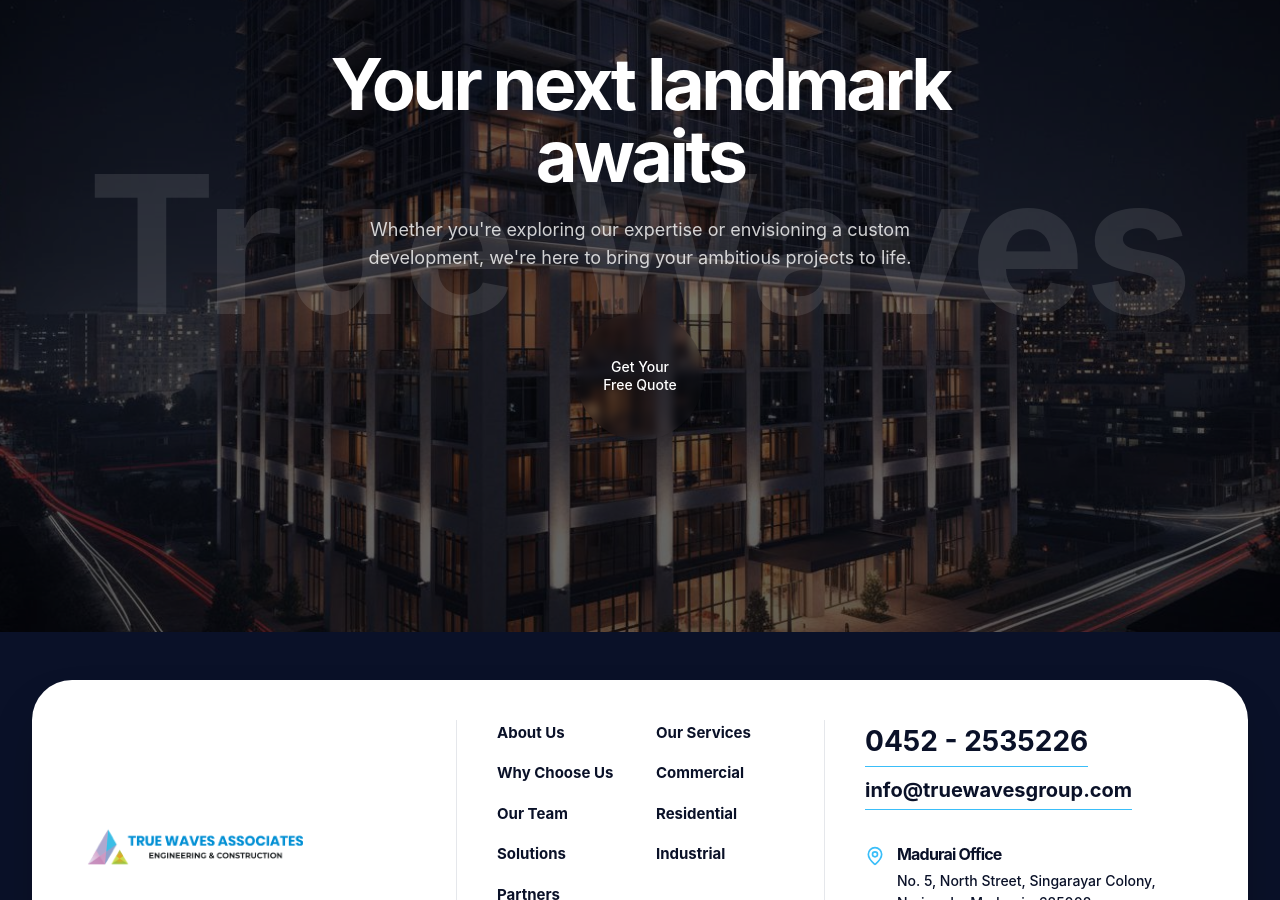
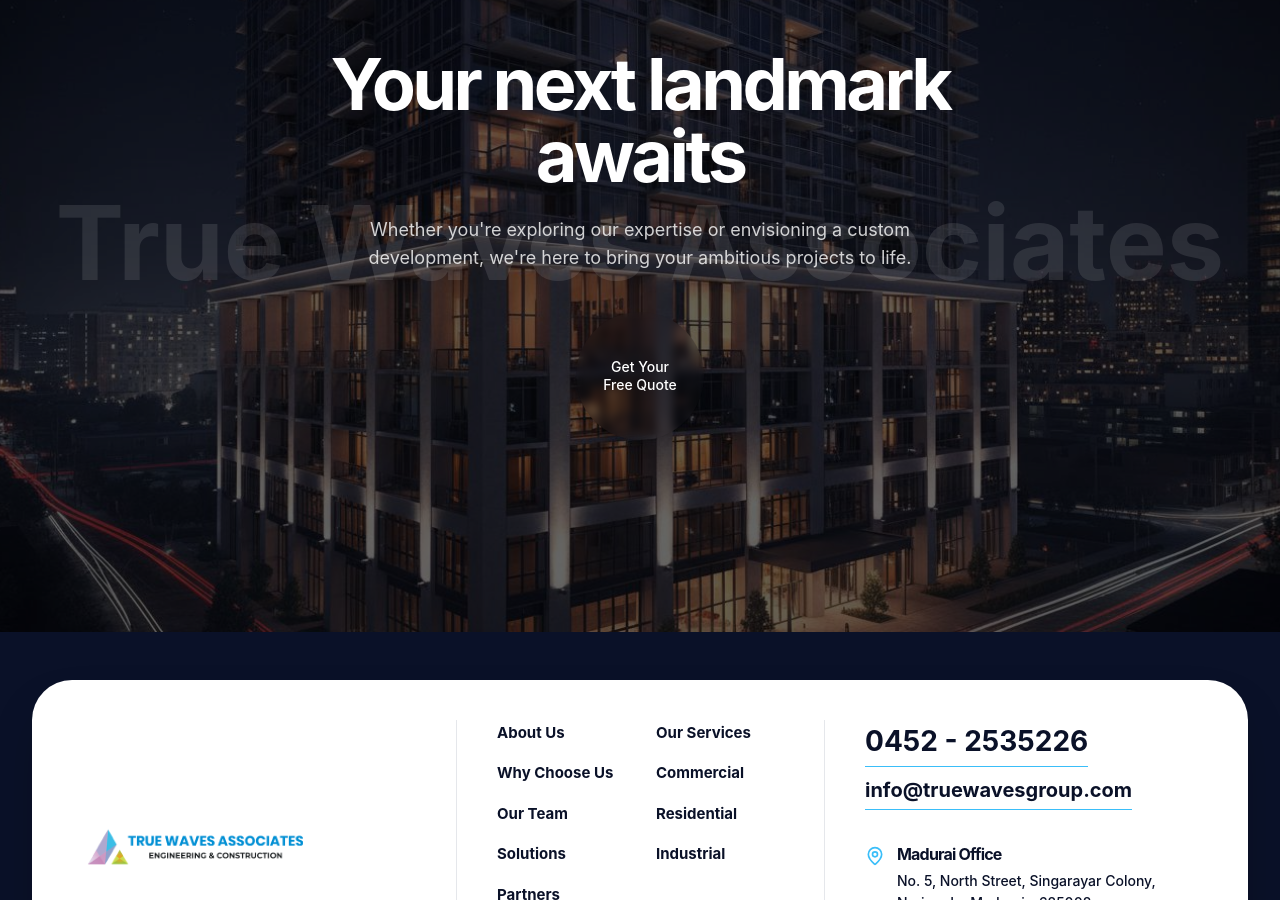
Before and after one commit to godivatech/truewaves_associates_website, a React (Vite) app: page /about in a window 1280 px wide. Shown: the part 6557-7457 px from the top of the page. Built offline with nearby package versions, Linux system fonts and the light colour scheme; no server answers.

Commit message:
Ui and Ux changes

```diff
--- a/src/sections/FooterCTA.tsx
+++ b/src/sections/FooterCTA.tsx
@@ -20,9 +20,9 @@ export default function FooterCTA() {
           whileInView={{ opacity: 0.1, scale: 1 }}
           viewport={{ once: true }}
           transition={{ duration: 0.8 }}
-          className="text-[15vw] font-bold text-white whitespace-nowrap"
+          className="text-[12vw] sm:text-[10vw] lg:text-[8vw] font-bold text-white whitespace-nowrap"
         >
-          True Waves
+          True Waves Associates
         </motion.span>
       </div>
 
```
